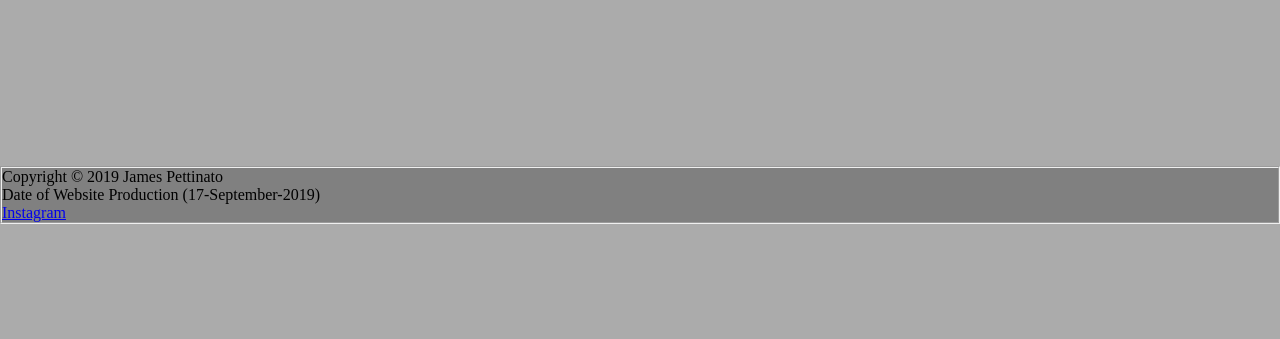
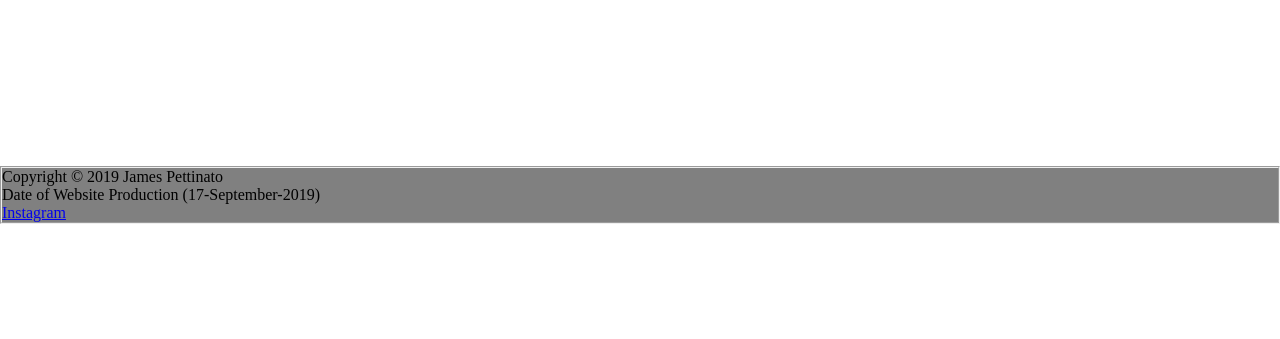
Before and after one commit to JamesPettinato/James--Pettinato, a plain HTML site: page Home.html in a window 1280 px wide. Shown: the part 461-800 px from the top of the page. Drawn offline with Linux system fonts and the light colour scheme; files that its build step writes are made by us from their sources.

Commit message:
change to white background

```diff
--- a/Home.html
+++ b/Home.html
@@ -30,7 +30,7 @@
 
             <style>
                 body {
-                        background-color: rgba(170, 170, 170, 0.979);
+                         background-color: white;
                  } </style>
 
             <br>
```
Also changed, not shown: contact.html (+1 -1 lines), content.html (+1 -1 lines), feedback.html (+1 -1 lines), index.html (+1 -1 lines).
